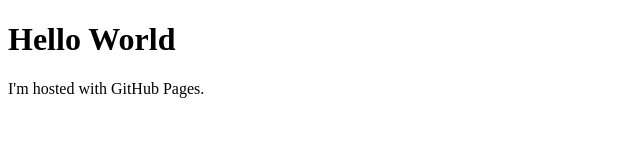
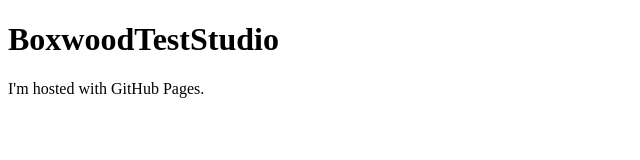
Before and after one commit to boxwoodteststudio/boxwoodteststudio.github.io, a plain HTML site: page index.html in a window 1280 px wide. Shown: the whole page, without its empty margins (0-640 px from the left). Drawn offline with Linux system fonts and the light colour scheme.

Commit message:
color of text
change the color

```diff
--- a/index.html
+++ b/index.html
@@ -1,7 +1,7 @@
 <!DOCTYPE html>
 <html>
 <body>
-<h1>Hello World</h1>
+<h1 color="green">BoxwoodTestStudio</h1>
 <p>I'm hosted with GitHub Pages.</p>
 </body>
 </html>
```
